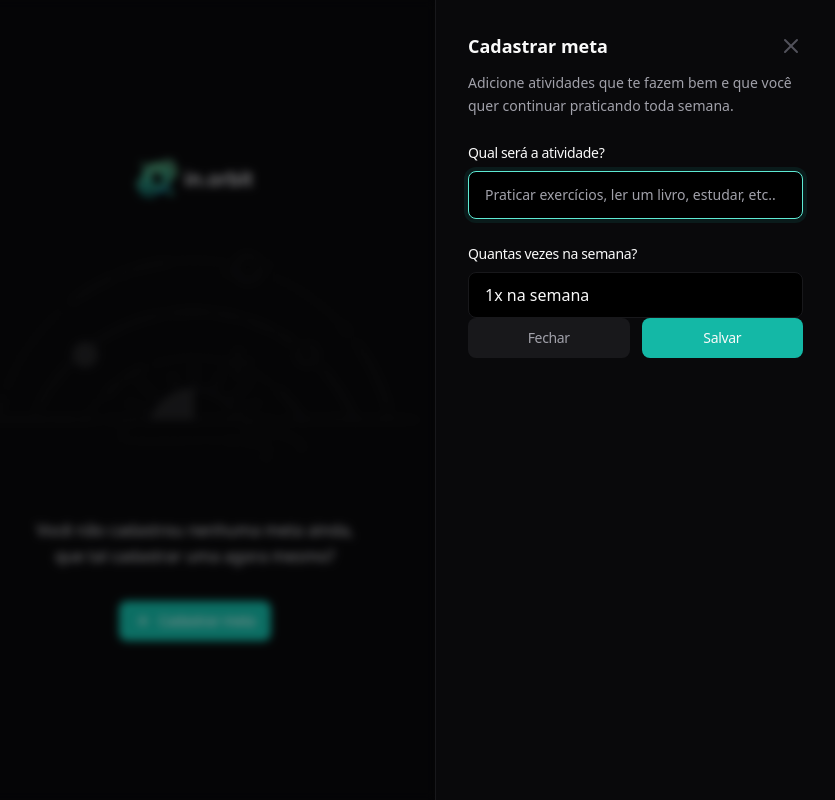
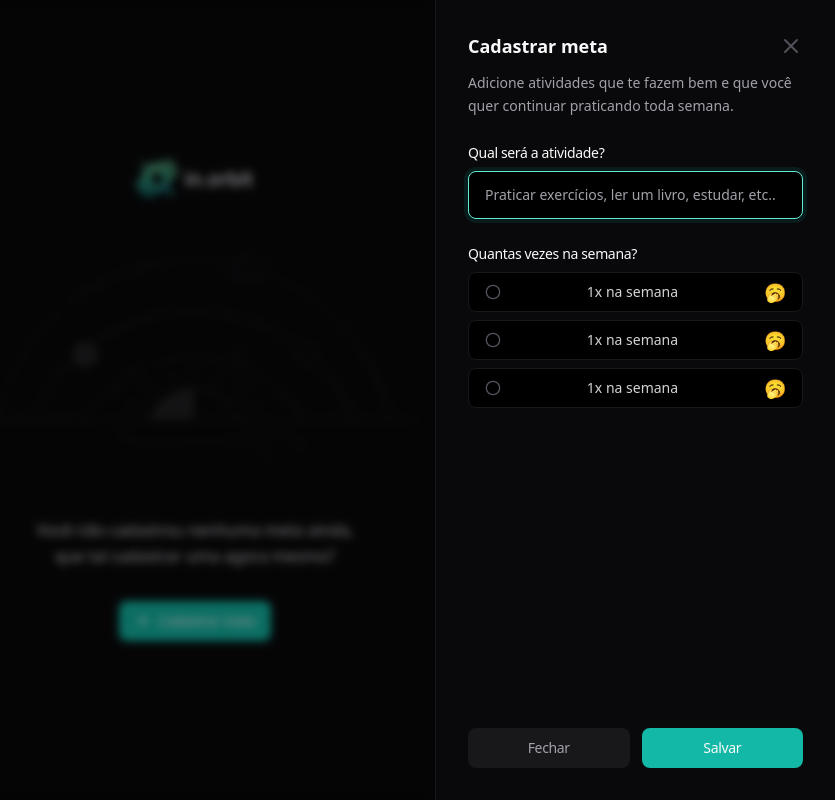
Before and after one commit to LucasNunesSv/In.Orbit, a React (Vite) app in the folder frontend/: page / in a window 1280 px wide. Both pictures are taken after a click on the button "Cadastrar meta". Shown: the whole page, without its empty margins (445-1280 px from the left). Built offline with nearby package versions, Linux system fonts and the light colour scheme.

Commit message:
goal register page finish

```diff
--- a/frontend/src/app.tsx
+++ b/frontend/src/app.tsx
@@ -12,7 +12,11 @@ import {
 } from "./components/ui/dialog";
 import { Label } from "./components/ui/label";
 import { Input } from "./components/ui/input";
-import { RadioGroup, RadioGroupItem } from "./components/ui/radio-group";
+import {
+  RadioGroup,
+  RadioGroupIndicator,
+  RadioGroupItem,
+} from "./components/ui/radio-group";
 
 export function App() {
   return (
@@ -36,7 +40,7 @@ export function App() {
         </DialogTrigger>
       </div>
       <DialogContent>
-        <div className="flex flex-col gap-6">
+        <div className="flex flex-col h-full gap-6">
           <div className="flex flex-col gap-3 ">
             <div className="flex items-center justify-between">
               <DialogTitle>Cadastrar meta</DialogTitle>
@@ -53,12 +57,29 @@ export function App() {
             <div className="flex flex-col gap-6">
               <div className="flex flex-col gap-2">
                 <Label htmlFor="title">Qual será a atividade?</Label>
-                <Input autoFocus placeholder="Praticar exercícios, ler um livro, estudar, etc.." />
+                <Input
+                  autoFocus
+                  placeholder="Praticar exercícios, ler um livro, estudar, etc.."
+                />
               </div>
               <div className="flex flex-col gap-2">
                 <Label htmlFor="title">Quantas vezes na semana?</Label>
                 <RadioGroup>
-                  <RadioGroupItem value="1">1x na semana</RadioGroupItem>
+                  <RadioGroupItem value="1">
+                    <RadioGroupIndicator />
+                    <span className="text-zinc-300 text-sm font-medium leading-none">1x na semana</span>
+                    <span className="text-lg leading-none">🥱</span>
+                  </RadioGroupItem>
+                  <RadioGroupItem value="1">
+                    <RadioGroupIndicator />
+                    <span className="text-zinc-300 text-sm font-medium leading-none">1x na semana</span>
+                    <span className="text-lg leading-none">🥱</span>
+                  </RadioGroupItem>
+                  <RadioGroupItem value="1">
+                    <RadioGroupIndicator />
+                    <span className="text-zinc-300 text-sm font-medium leading-none">1x na semana</span>
+                    <span className="text-lg leading-none">🥱</span>
+                  </RadioGroupItem>
                 </RadioGroup>
               </div>
             </div>
--- a/frontend/src/components/ui/radio-group.tsx
+++ b/frontend/src/components/ui/radio-group.tsx
@@ -23,7 +23,7 @@ export function RadioGroupIndicator() {
   return (
     <>
       <Circle className="size-4 text-zinc-600 group-data-[state=checked]:hidden" />
-      <CheckCircle2 className="size-4 text-pink-500 hidden group-data-[state=checked]:inline" />
+      <CheckCircle2 className="size-4 text-teal-300 hidden group-data-[state=checked]:inline" />
     </>
   )
 }
```
